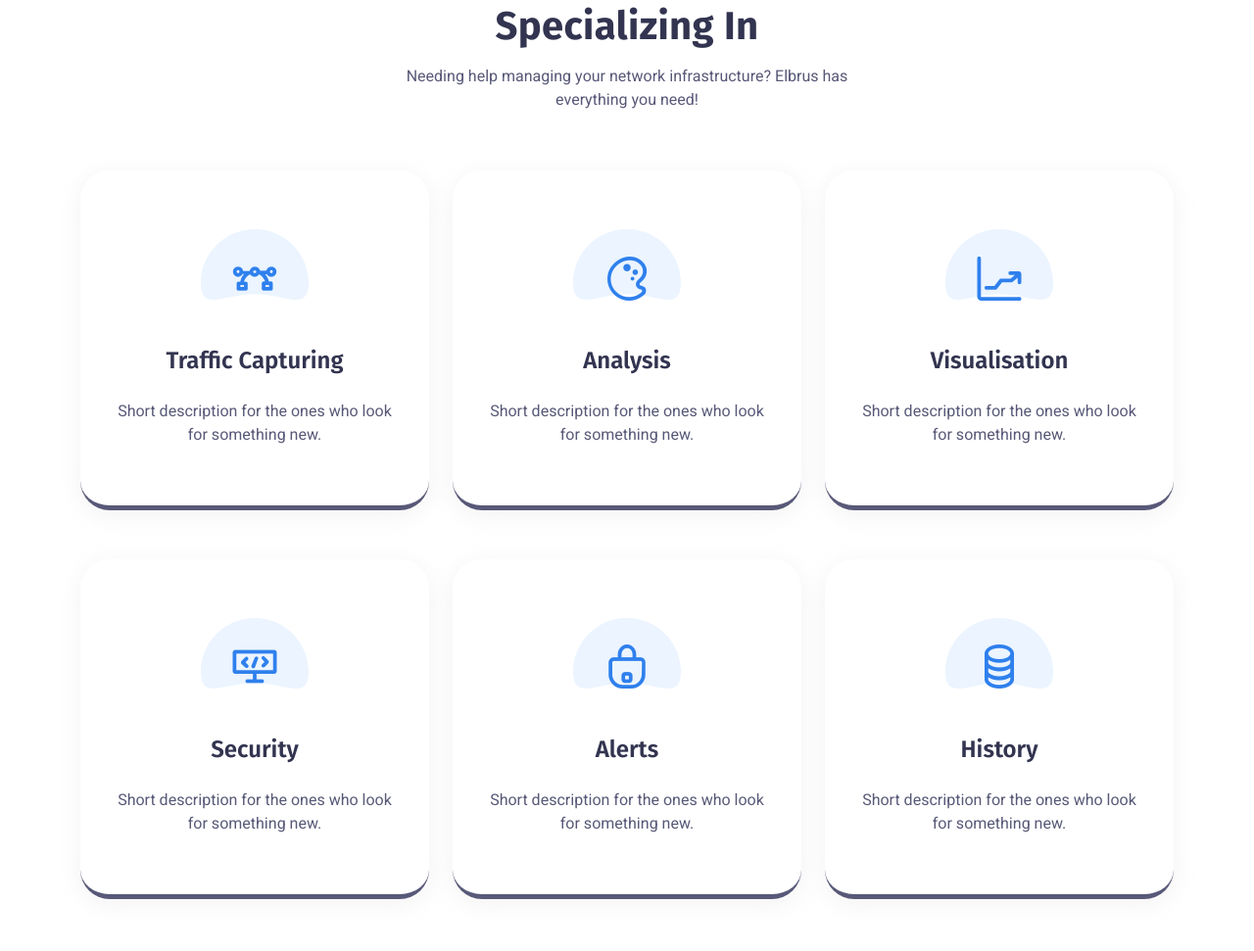
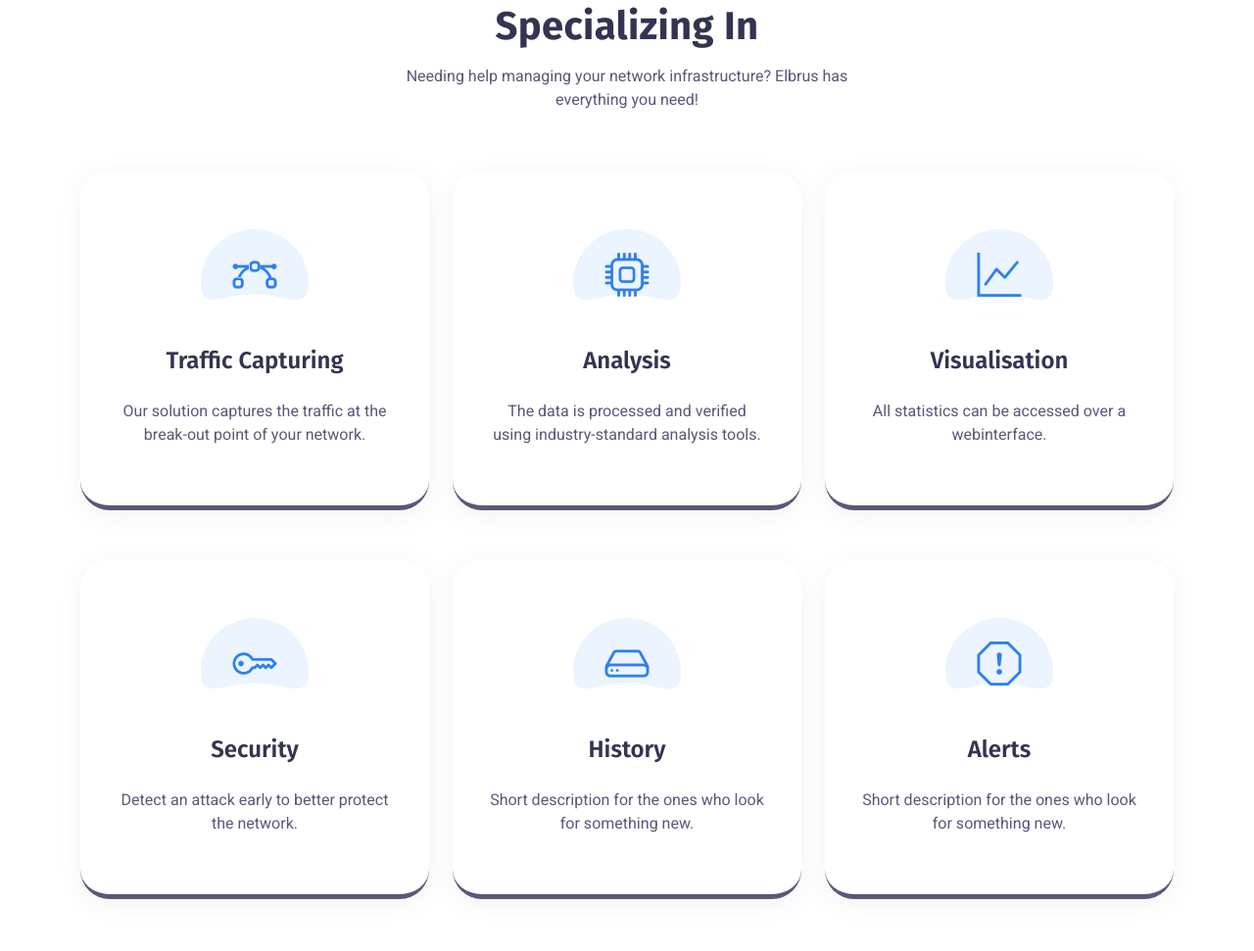
Before and after one commit to Elbrus-Analytics/website, a plain HTML site: page index.html in a window 1280 px wide. Shown: the part 818-1789 px from the top of the page at 98% size. Drawn offline with nearby package versions, Linux system fonts and the light colour scheme.

Commit message:
Updated section 1

```diff
--- a/index.html
+++ b/index.html
@@ -14,6 +14,7 @@
     <link rel="stylesheet" href="assets/css/tiny-slider.css"/>
     <link rel="stylesheet" href="assets/css/animate.css"/>
     <link rel="stylesheet" href="assets/css/lindy-uikit.css"/>
+    <link rel="stylesheet" href="https://cdn.jsdelivr.net/npm/bootstrap-icons@1.8.1/font/bootstrap-icons.css">
   </head>
   <body>
     <!--[if lte IE 9]>
@@ -140,13 +141,69 @@
           <div class="col-lg-4 col-md-6">
             <div class="single-feature wow fadeInUp" data-wow-delay=".2s">
               <div class="icon">
-                <i class="lni lni-vector"></i>
+                <i class="bi bi-bezier"></i>
                 <svg width="110" height="72" viewBox="0 0 110 72" fill="none" xmlns="http://www.w3.org/2000/svg">
                   <path d="M110 54.7589C110 85.0014 85.3757 66.2583 55 66.2583C24.6243 66.2583 0 85.0014 0 54.7589C0 24.5164 24.6243 0 55 0C85.3757 0 110 24.5164 110 54.7589Z" fill="#EBF4FF"/>
                   </svg>
               </div>
               <div class="content">
                 <h5>Traffic Capturing</h5>
+                <p>Our solution captures the traffic at the break-out point of your network.</p>
+              </div>
+            </div>
+          </div>
+          <div class="col-lg-4 col-md-6">
+            <div class="single-feature wow fadeInUp" data-wow-delay=".4s">
+              <div class="icon">
+                <i class="bi bi-cpu"></i>
+                <svg width="110" height="72" viewBox="0 0 110 72" fill="none" xmlns="http://www.w3.org/2000/svg">
+                  <path d="M110 54.7589C110 85.0014 85.3757 66.2583 55 66.2583C24.6243 66.2583 0 85.0014 0 54.7589C0 24.5164 24.6243 0 55 0C85.3757 0 110 24.5164 110 54.7589Z" fill="#EBF4FF"/>
+                  </svg>
+              </div>
+              <div class="content">
+                <h5>Analysis</h5>
+                <p>The data is processed and verified using industry-standard analysis tools.</p>
+              </div>
+            </div>
+          </div>
+          <div class="col-lg-4 col-md-6">
+            <div class="single-feature wow fadeInUp" data-wow-delay=".6s">
+              <div class="icon">
+                <i class="bi bi-graph-up"></i>
+                <svg width="110" height="72" viewBox="0 0 110 72" fill="none" xmlns="http://www.w3.org/2000/svg">
+                  <path d="M110 54.7589C110 85.0014 85.3757 66.2583 55 66.2583C24.6243 66.2583 0 85.0014 0 54.7589C0 24.5164 24.6243 0 55 0C85.3757 0 110 24.5164 110 54.7589Z" fill="#EBF4FF"/>
+                  </svg>
+              </div>
+              <div class="content">
+                <h5>Visualisation</h5>
+                <p>All statistics can be accessed over a webinterface.</p>
+              </div>
+            </div>
+          </div>
+          <div class="col-lg-4 col-md-6">
+            <div class="single-feature wow fadeInUp" data-wow-delay=".2s">
+              <div class="icon">
+                <i class="bi bi-key"></i>
+                <svg width="110" height="72" viewBox="0 0 110 72" fill="none" xmlns="http://www.w3.org/2000/svg">
+                  <path d="M110 54.7589C110 85.0014 85.3757 66.2583 55 66.2583C24.6243 66.2583 0 85.0014 0 54.7589C0 24.5164 24.6243 0 55 0C85.3757 0 110 24.5164 110 54.7589Z" fill="#EBF4FF"/>
+                  </svg>
+              </div>
+              <div class="content">
+                <h5>Security</h5>
+                <p>Detect an attack early to better protect the network.</p>
+              </div>
+            </div>
+          </div>
+          <div class="col-lg-4 col-md-6">
+            <div class="single-feature wow fadeInUp" data-wow-delay=".6s">
+              <div class="icon">
+                <i class="bi bi-hdd"></i>
+                <svg width="110" height="72" viewBox="0 0 110 72" fill="none" xmlns="http://www.w3.org/2000/svg">
+                  <path d="M110 54.7589C110 85.0014 85.3757 66.2583 55 66.2583C24.6243 66.2583 0 85.0014 0 54.7589C0 24.5164 24.6243 0 55 0C85.3757 0 110 24.5164 110 54.7589Z" fill="#EBF4FF"/>
+                  </svg>
+              </div>
+              <div class="content">
+                <h5>History</h5>
                 <p>Short description for the ones who look for something new.</p>
               </div>
             </div>
@@ -154,69 +211,13 @@
           <div class="col-lg-4 col-md-6">
             <div class="single-feature wow fadeInUp" data-wow-delay=".4s">
               <div class="icon">
-                <i class="lni lni-pallet"></i>
-                <svg width="110" height="72" viewBox="0 0 110 72" fill="none" xmlns="http://www.w3.org/2000/svg">
-                  <path d="M110 54.7589C110 85.0014 85.3757 66.2583 55 66.2583C24.6243 66.2583 0 85.0014 0 54.7589C0 24.5164 24.6243 0 55 0C85.3757 0 110 24.5164 110 54.7589Z" fill="#EBF4FF"/>
-                  </svg>
-              </div>
-              <div class="content">
-                <h5>Analysis</h5>
-                <p>Short description for the ones who look for something new.</p>
-              </div>
-            </div>
-          </div>
-          <div class="col-lg-4 col-md-6">
-            <div class="single-feature wow fadeInUp" data-wow-delay=".6s">
-              <div class="icon">
-                <i class="lni lni-stats-up"></i>
-                <svg width="110" height="72" viewBox="0 0 110 72" fill="none" xmlns="http://www.w3.org/2000/svg">
-                  <path d="M110 54.7589C110 85.0014 85.3757 66.2583 55 66.2583C24.6243 66.2583 0 85.0014 0 54.7589C0 24.5164 24.6243 0 55 0C85.3757 0 110 24.5164 110 54.7589Z" fill="#EBF4FF"/>
-                  </svg>
-              </div>
-              <div class="content">
-                <h5>Visualisation</h5>
-                <p>Short description for the ones who look for something new.</p>
-              </div>
-            </div>
-          </div>
-          <div class="col-lg-4 col-md-6">
-            <div class="single-feature wow fadeInUp" data-wow-delay=".2s">
-              <div class="icon">
-                <i class="lni lni-code-alt"></i>
-                <svg width="110" height="72" viewBox="0 0 110 72" fill="none" xmlns="http://www.w3.org/2000/svg">
-                  <path d="M110 54.7589C110 85.0014 85.3757 66.2583 55 66.2583C24.6243 66.2583 0 85.0014 0 54.7589C0 24.5164 24.6243 0 55 0C85.3757 0 110 24.5164 110 54.7589Z" fill="#EBF4FF"/>
-                  </svg>
-              </div>
-              <div class="content">
-                <h5>Security</h5>
-                <p>Short description for the ones who look for something new.</p>
-              </div>
-            </div>
-          </div>
-          <div class="col-lg-4 col-md-6">
-            <div class="single-feature wow fadeInUp" data-wow-delay=".4s">
-              <div class="icon">
-                <i class="lni lni-lock"></i>
+                <i class="bi bi-exclamation-octagon"></i>
                 <svg width="110" height="72" viewBox="0 0 110 72" fill="none" xmlns="http://www.w3.org/2000/svg">
                   <path d="M110 54.7589C110 85.0014 85.3757 66.2583 55 66.2583C24.6243 66.2583 0 85.0014 0 54.7589C0 24.5164 24.6243 0 55 0C85.3757 0 110 24.5164 110 54.7589Z" fill="#EBF4FF"/>
                   </svg>
               </div>
               <div class="content">
                 <h5>Alerts</h5>
-                <p>Short description for the ones who look for something new.</p>
-              </div>
-            </div>
-          </div>
-          <div class="col-lg-4 col-md-6">
-            <div class="single-feature wow fadeInUp" data-wow-delay=".6s">
-              <div class="icon">
-                <i class="lni lni-database"></i>
-                <svg width="110" height="72" viewBox="0 0 110 72" fill="none" xmlns="http://www.w3.org/2000/svg">
-                  <path d="M110 54.7589C110 85.0014 85.3757 66.2583 55 66.2583C24.6243 66.2583 0 85.0014 0 54.7589C0 24.5164 24.6243 0 55 0C85.3757 0 110 24.5164 110 54.7589Z" fill="#EBF4FF"/>
-                  </svg>
-              </div>
-              <div class="content">
-                <h5>History</h5>
                 <p>Short description for the ones who look for something new.</p>
               </div>
             </div>
```
